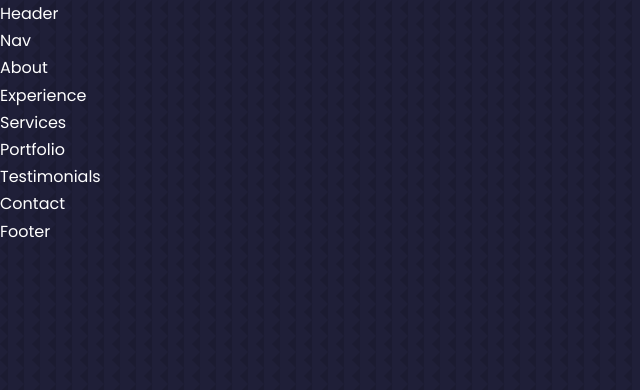
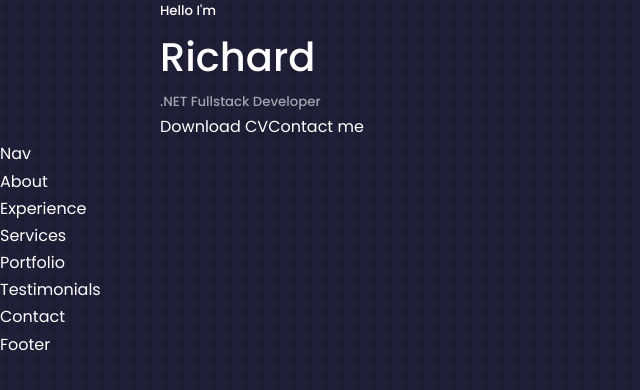
Before and after one commit to RichardChalk/portfolio, a React (Create React App) app: page / in a window 1280 px wide. Shown: the top 390 px of the page, without its empty margins (0-640 px from the left). Built offline with nearby package versions, Linux system fonts and the light colour scheme.

Commit message:
Added title and download cv in header

```diff
--- /dev/null
+++ b/src/components/header/CTA.jsx
@@ -0,0 +1,15 @@
+import React from "react";
+import CV from "../../assets/cv.pdf";
+
+export const CTA = () => {
+  return (
+    <div className="cta">
+      <a href={CV} download>
+        Download CV
+      </a>
+      <a href="#contact">Contact me</a>
+    </div>
+  );
+};
+
+export default CTA;
--- a/src/components/header/Header.jsx
+++ b/src/components/header/Header.jsx
@@ -1,8 +1,18 @@
 import React from "react";
 import "./header.css";
+import CTA from "./CTA";
 
 const Header = () => {
-  return <div>Header</div>;
+  return (
+    <header>
+      <div className="container header__container">
+        <h5>Hello I'm</h5>
+        <h1>Richard</h1>
+        <h5 className="text-light">.NET Fullstack Developer</h5>
+        <CTA />
+      </div>
+    </header>
+  );
 };
 
 export default Header;
```
Also changed, not shown: 1 other file (tests, documents, lock files or other folders).
